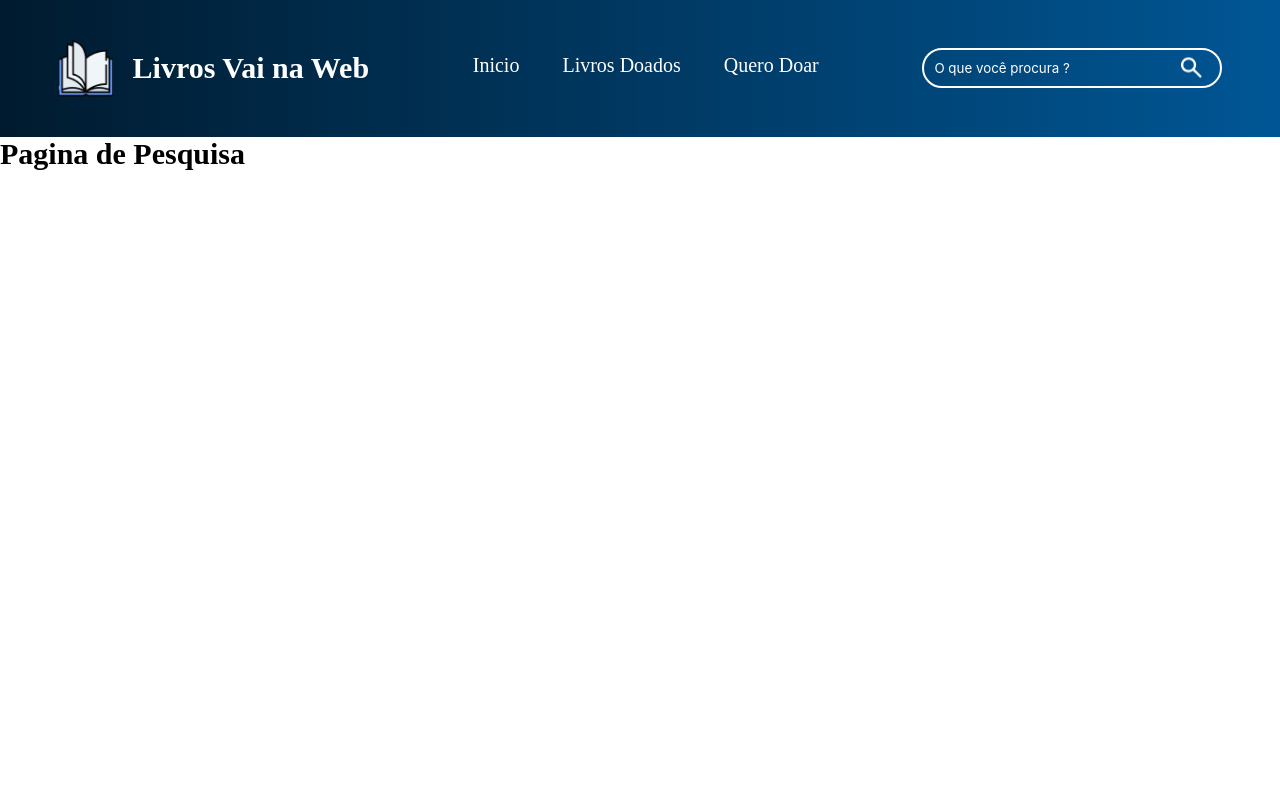
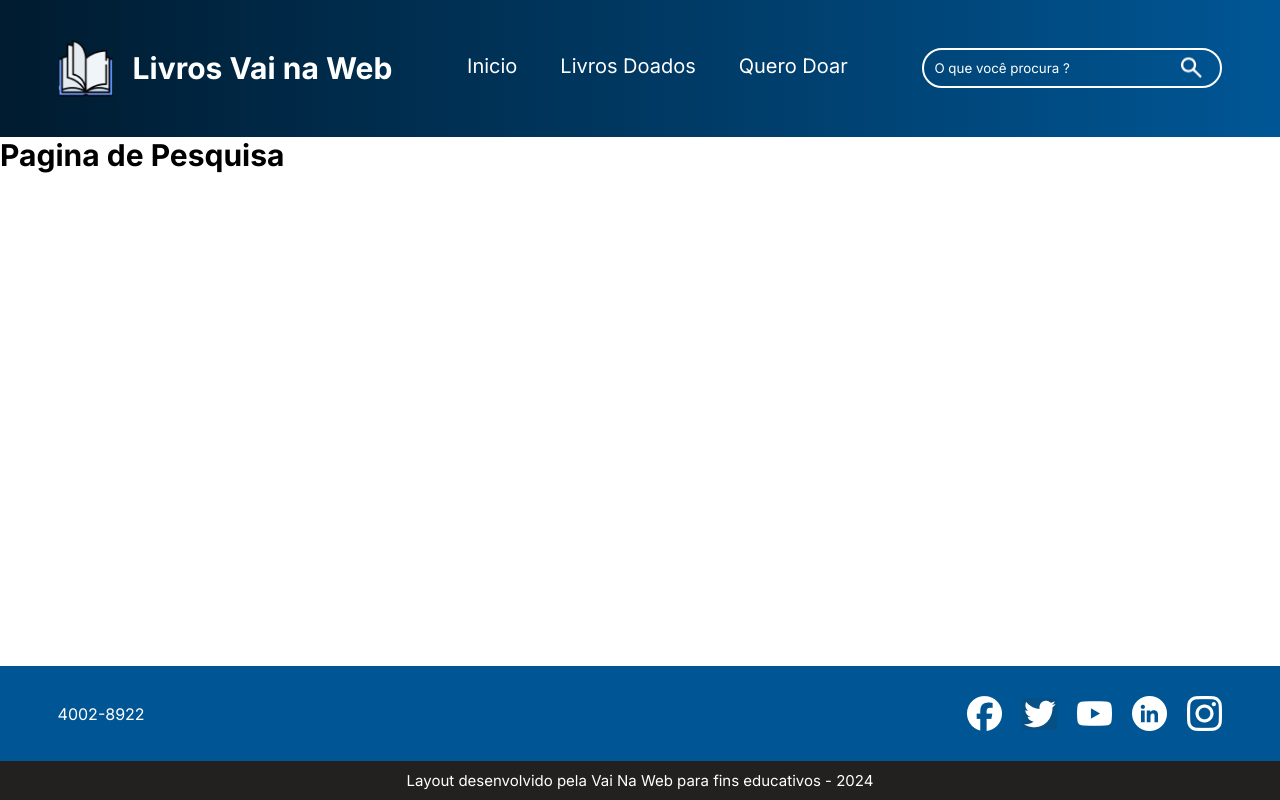
Before and after one commit to lucasssantos94/vnw-livros, a React (Vite) app: page /pesquisa/query in a window 1280 px wide. Built offline with nearby package versions, Linux system fonts and the light colour scheme.

Commit message:
feat: created footer component

```diff
--- a/src/App.jsx
+++ b/src/App.jsx
@@ -1,5 +1,6 @@
 import { Outlet } from "react-router-dom";
 import Header from "@components/Header";
+import Footer from "@components/Footer";
 
 const App = () => {
   return (
@@ -8,6 +9,7 @@ const App = () => {
       <main>
         <Outlet />
       </main>
+      <Footer />
     </>
   );
 };
--- /dev/null
+++ b/src/components/Footer/index.jsx
@@ -0,0 +1,33 @@
+import Container from "../Container";
+import { socialLinks } from "@constants/social-links";
+
+import styles from "./style.module.scss";
+
+const Footer = () => {
+  return (
+    <footer className={styles.footer}>
+      <section className={styles["contact-footer"]}>
+        <Container>
+          <p>4002-8922</p>
+
+          <div className={styles["social-links"]}>
+            {socialLinks.map((link) => (
+              <a key={link.id} href={link.url} target="_blank" rel="noreferrer">
+                <img src={link.icon} alt={link.url} />
+              </a>
+            ))}
+          </div>
+        </Container>
+      </section>
+      <section className={styles["copy-footer"]}>
+        <Container>
+          <p>
+            Layout desenvolvido pela Vai Na Web para fins educativos - 2024{" "}
+          </p>
+        </Container>
+      </section>
+    </footer>
+  );
+};
+
+export default Footer;
--- /dev/null
+++ b/src/components/Footer/style.module.scss
@@ -0,0 +1,35 @@
+.footer {
+    width: 100%;
+    position: absolute;
+    bottom: 0;
+    left: 0;
+    color: global.$light-color;
+
+
+    .contact-footer {
+        background-color: #005695;
+        padding: 3rem 0;
+
+        p {
+            font-size: 1.6rem;
+        }
+
+        &>div {
+            @include global.flex($justify: space-between, $align: center);
+
+            .social-links {
+                @include global.flex($align: center, $gap: 2rem);
+            }
+        }
+    }
+
+    .copy-footer {
+        background-color: global.$dark-color;
+        padding: 1rem 0;
+        text-align: center;
+
+        p {
+            font-size: 1.5rem;
+        }
+    }
+}
--- /dev/null
+++ b/src/constants/social-links.js
@@ -0,0 +1,33 @@
+import facebookIcon from "@assets/images/icons/facebook.png";
+import twitterIcon from "@assets/images/icons/twitter.png";
+import youtubeIcon from "@assets/images/icons/youtube.png";
+import linkedinIcon from "@assets/images/icons/linkedin.png";
+import instagramIcon from "@assets/images/icons/instagram.png";
+
+export const socialLinks = [
+  {
+    id: 1,
+    url: "https://www.facebook.com/",
+    icon: facebookIcon,
+  },
+  {
+    id: 2,
+    url: "https://www.twitter.com/",
+    icon: twitterIcon,
+  },
+  {
+    id: 3,
+    url: "https://www.youtube.com/",
+    icon: youtubeIcon,
+  },
+  {
+    id: 4,
+    url: "https://www.linkedin.com/",
+    icon: linkedinIcon,
+  },
+  {
+    id: 5,
+    url: "https://www.instagram.com/",
+    icon: instagramIcon,
+  },
+];
--- a/src/globalStyles/base/_reset.module.scss
+++ b/src/globalStyles/base/_reset.module.scss
@@ -1,3 +1,9 @@
+@use './colors.module' as color;
+
+@import url('https://fonts.googleapis.com/css2?family=Inter:ital,opsz,wght@0,14..32,100..900;1,14..32,100..900&display=swap');
+
+
+
 * {
     margin: 0;
     padding: 0;
@@ -9,8 +15,21 @@ html {
 }
 
 body {
-    overflow-x: hidden
+    overflow-x: hidden;
+    font-family: "Inter", sans-serif;
 }
+
+// #root {
+//     min-height: 100vh;
+//     display: grid;
+//     grid-template-rows: auto 1fr auto;
+//     background-color: red;
+// }
+
+main {
+    padding-bottom: 4rem;
+}
+
 
 ul {
     list-style: none;
--- a/src/globalStyles/base/main-base.module.scss
+++ b/src/globalStyles/base/main-base.module.scss
@@ -1,3 +1,3 @@
+@forward './reset.module.scss';
 @forward './colors.module.scss';
-@forward './reset.module.scss';
 @forward './typografy.module.scss';
```
